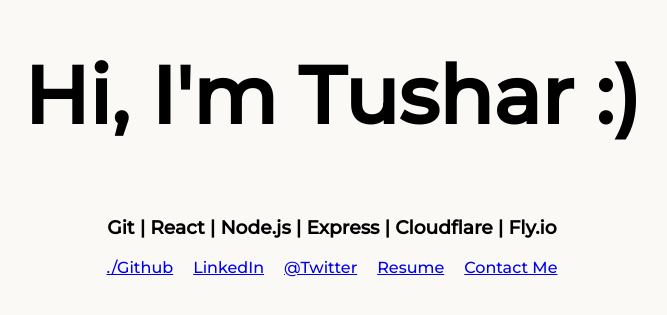
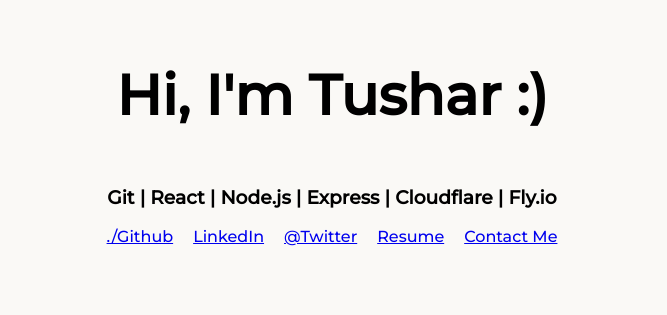
Before and after one commit to reddygtvs/homepage, a React (Create React App) app: page / in a window 1280 px wide. Shown: the part 233-548 px from the top of the page, without its empty margins (316-983 px from the left). Built offline with nearby package versions, Linux system fonts and the light colour scheme.

Commit message:
fixed mail link and title size

```diff
--- a/src/App.css
+++ b/src/App.css
@@ -29,7 +29,7 @@
   transition: transform 0.5s ease;
 }
 h1 {
-  font-size: 10vh;
+  font-size: 7vh;
 }
 
 a:hover {
--- a/src/App.js
+++ b/src/App.js
@@ -41,6 +41,7 @@
         <a
           className="App-link"
           href={pdf}
+          download
           target="_blank"
           rel="noopener noreferrer"
         >
@@ -49,7 +50,7 @@
 
         <a
           className="App-link"
-          href="mailto:name@email.com"
+          href="mailto:reddygtvs@gmail.com"
           target="_blank"
           rel="noopener noreferrer"
         >
```
